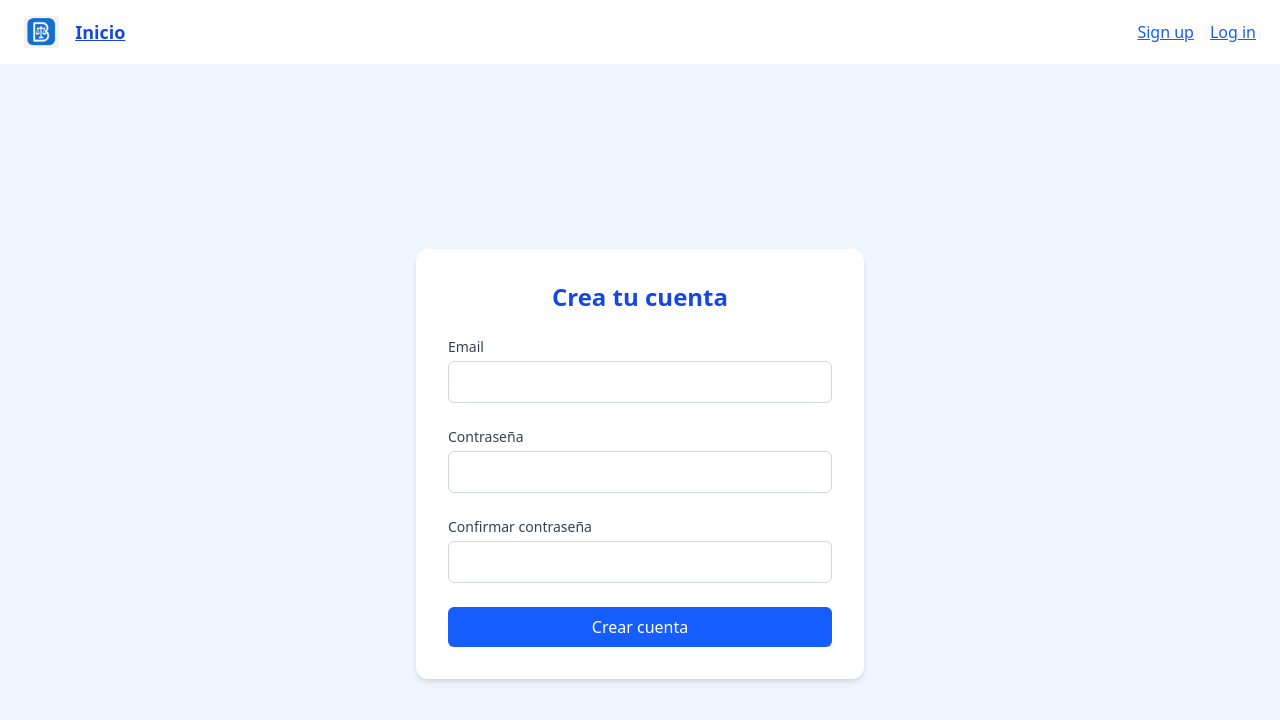
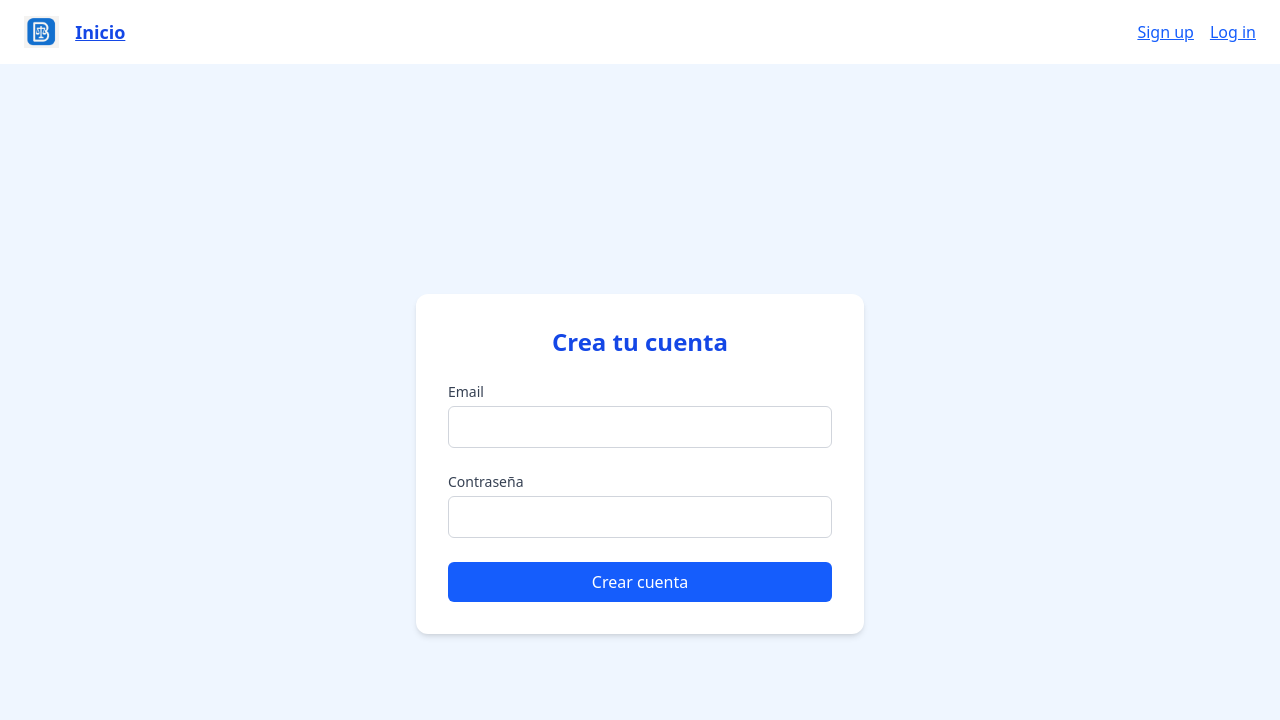
Before and after one commit to LuisPS-coder/Proyecto_Finanzas, a React (Vite) app in the folder react-project-template/: page /signup in a window 1280 px wide. Shown: the top 720 px of the page. Built offline with nearby package versions, Linux system fonts and the light colour scheme.

Commit message:
Fix: actualiza transacciones automáticamente tras crear nueva

```diff
--- a/react-project-template/src/pages/Signup.jsx
+++ b/react-project-template/src/pages/Signup.jsx
@@ -46,7 +46,6 @@ export default function Signup() {
         >
           <h2 className="text-2xl font-semibold text-blue-700 text-center">Crea tu cuenta</h2>
 
-
           <div>
             <label className="block text-sm font-medium text-gray-700">Email</label>
             <input
@@ -69,17 +68,6 @@ export default function Signup() {
             {errors.password && <span className="text-red-500 text-sm">Este campo es obligatorio</span>}
           </div>
 
-          <div>
-            <label className="block text-sm font-medium text-gray-700">Confirmar contraseña</label>
-            <input
-              type="password"
-              autoComplete="new-password"
-              {...register("confirmPassword", { required: true })}
-              className="mt-1 block w-full px-4 py-2 border border-gray-300 rounded-md focus:ring-blue-500 focus:border-blue-500"
-            />
-            {errors.confirmPassword && <span className="text-red-500 text-sm">Este campo es obligatorio</span>}
-          </div>
-
           <button
             type="submit"
             className="w-full bg-blue-600 text-white py-2 px-4 rounded-md hover:bg-blue-700 transition"
```
